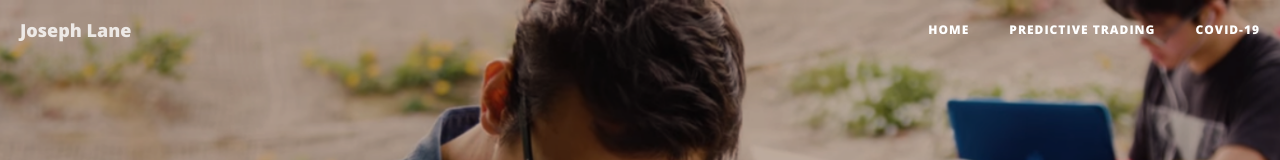
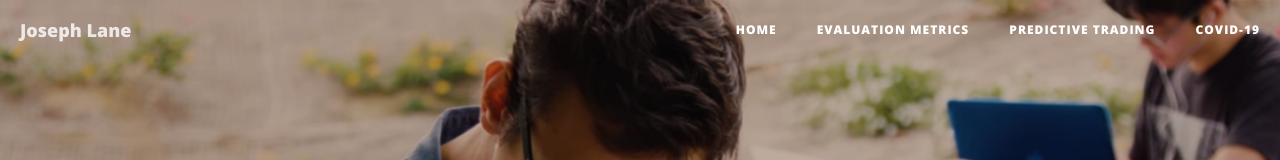
Before and after one commit to JosephAlanLane/JosephAlanLane.github.io, a website: page covid.html in a window 1280 px wide. Shown: the top 160 px of the page. Drawn offline with nearby package versions, Linux system fonts and the light colour scheme.

Commit message:
Update covid.html

```diff
--- a/covid.html
+++ b/covid.html
@@ -57,6 +57,9 @@
                     <li>
                         <a href="post.html">Sample Post</a>
                     </li> -->
+                    <li>
+                        <a href="eval.html">Evaluation Metrics</a>
+                    </li>
                     <li>
                         <a href="trading.html">Predictive Trading</a>
                     </li>
```
